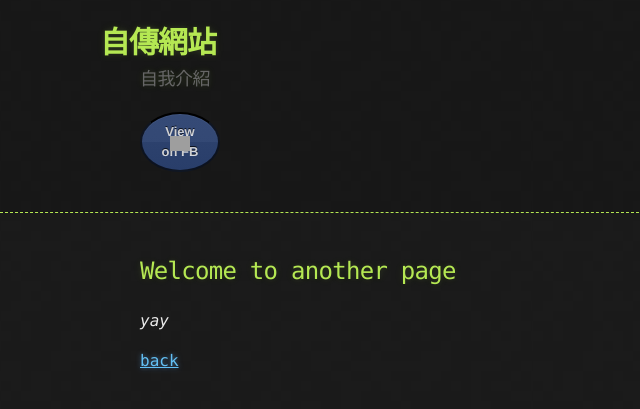
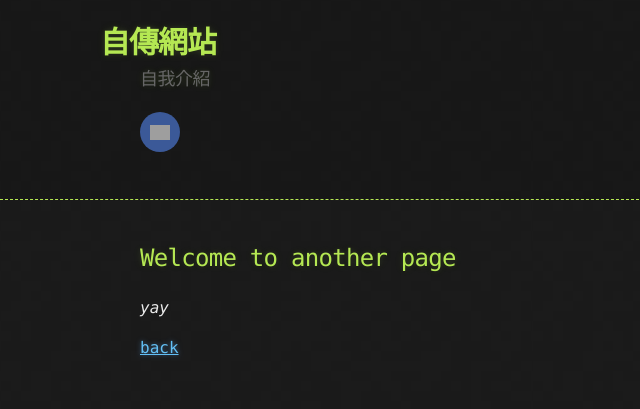
Before and after one commit to Andylinux1017/autobiog, a Jekyll site: the page built from another-page.md, in a window 1280 px wide. Shown: the top 409 px of the page, without its empty margins (0-640 px from the left). Built offline with Jekyll 4.4.1, drawn with Linux system fonts in a browser that asks for light colours; our own code applies the rules of GitHub Pages for plain Markdown files; grey boxes are pictures that could not be loaded.

Commit message:
Update default.html

```diff
--- a/_layouts/default.html
+++ b/_layouts/default.html
@@ -24,7 +24,9 @@
           {% if site.show_downloads %}
 
           {% endif %}
-        <a href="https://www.facebook.com/profile.php?id=100003987574755" class="btn btn-facebook" target="_blank"><span class="icon"></span>View on FB</a>
+           <a href="https://www.facebook.com/profile.php?id=100003987574755" class="btn-facebook" target="_blank" title="View on FB">
+  <span class="icon"></span>
+           </a>
         </section>
       </div>
     </header>
```
